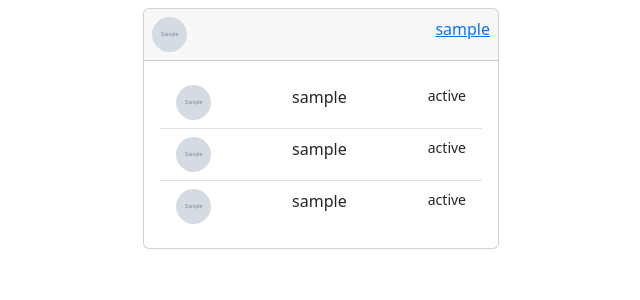
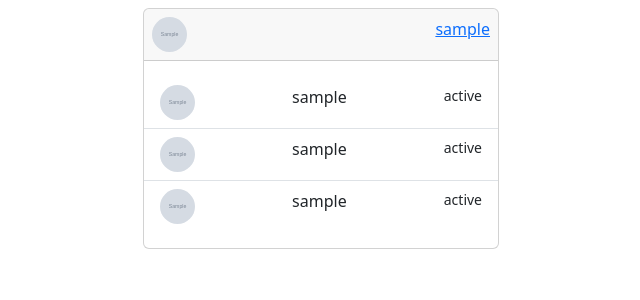
Before and after one commit to Jean-pierre14/chat-html-jquery, a PHP site: page /users.php in a window 1280 px wide. Shown: the top 300 px of the page, without its empty margins (319-959 px from the left). Run offline with PHP 8.4, Linux system fonts and the light colour scheme; the visitor is signed in with stand-in values (Sample User, id 1); tables that the repository leaves empty or names only in its code hold one stand-in row (values such as "Sample post"); grey boxes marked "Sample" are stand-in pictures; some libraries are stand-ins or nearby versions.

Commit message:
User ui config continou

```diff
--- a/users.php
+++ b/users.php
@@ -16,7 +16,10 @@
                             </span>
                         </a>
                     </div>
-                    <div class="card-body">
+                    <div class="card-body px-0">
+                        <?php if(isset($_GET['message'])):?>
+                        <h3>Messages</h3>
+                        <?php else:?>
                         <div id="user-List">
                             <div class="list-group list-group-flush">
                                 <a href="users?message=<?= $row['unique_id'];?>"
@@ -61,8 +64,8 @@
                                     </small>
                                 </a>
                             </div>
-
                         </div>
+                        <?php endif;?>
                     </div>
                 </div>
             </div>
```
